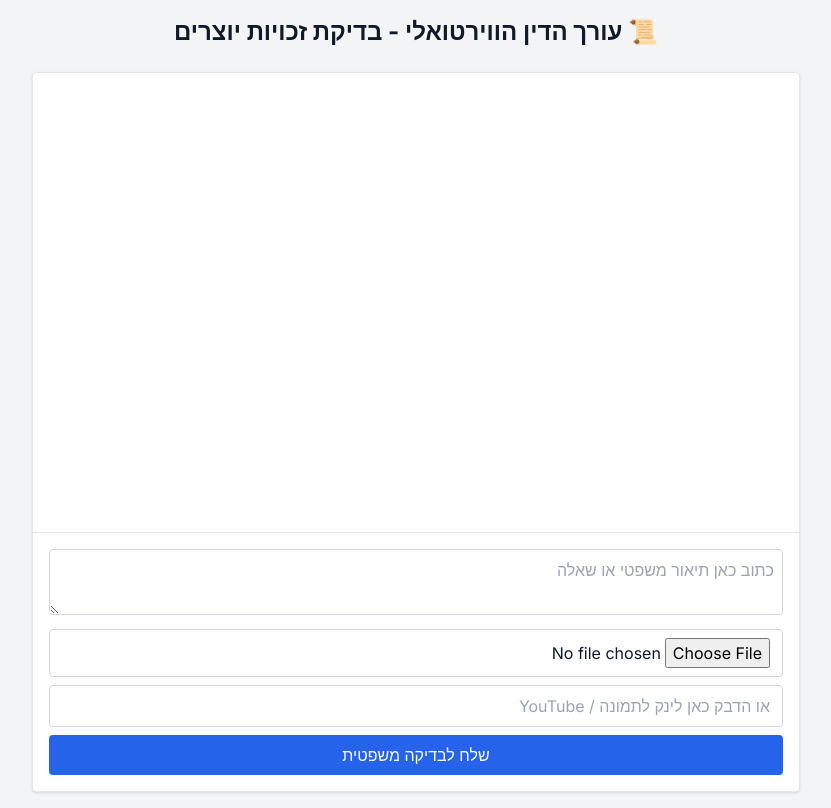
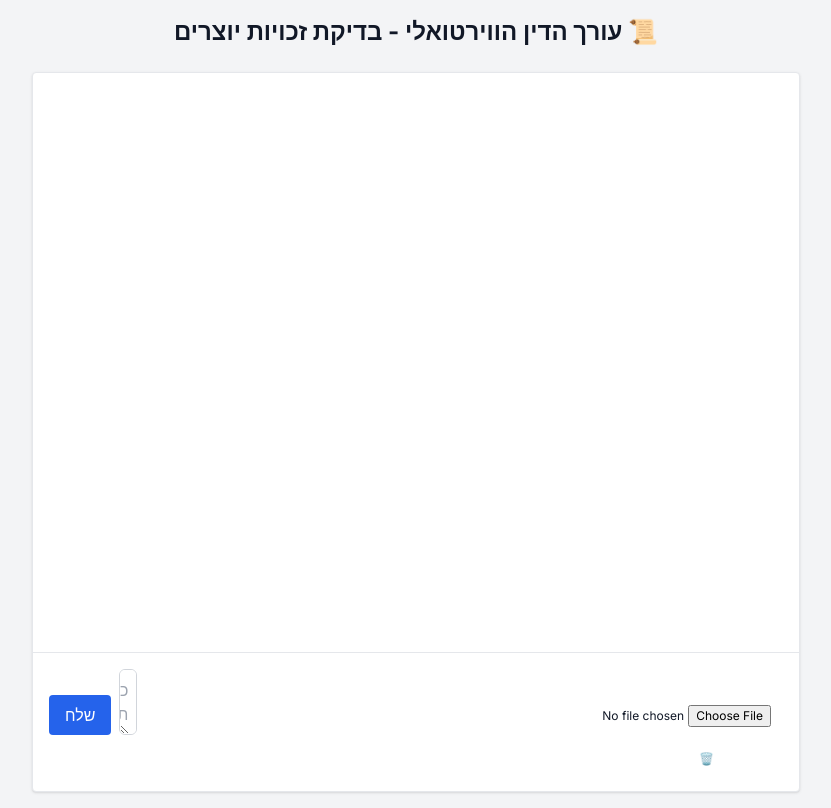
Before and after one commit to Avraham-prog/copyright-checker, a Next.js app: page / in a window 1280 px wide. Shown: the whole page, without its empty margins (224-1055 px from the left). Built offline with nearby package versions, Linux system fonts and the light colour scheme.

Commit message:
Update FormDataSender.tsx

```diff
--- a/components/FormDataSender.tsx
+++ b/components/FormDataSender.tsx
@@ -11,15 +11,22 @@ interface Message {
   prompt: string;
   imageUrl?: string;
   response?: string;
+  timestamp: number;
 }
 
 export default function FormDataSender() {
   const [prompt, setPrompt] = useState("");
   const [file, setFile] = useState<File | null>(null);
-  const [url, setUrl] = useState("");
   const [loading, setLoading] = useState(false);
   const [error, setError] = useState("");
-  const [messages, setMessages] = useState<Message[]>([]);
+  const [messages, setMessages] = useState<Message[]>(() => {
+    if (typeof window !== "undefined") {
+      const stored = localStorage.getItem("chat_history");
+      return stored ? JSON.parse(stored) : [];
+    }
+    return [];
+  });
+
   const messagesEndRef = useRef<HTMLDivElement>(null);
 
   const scrollToBottom = () => {
@@ -28,11 +35,17 @@ export default function FormDataSender() {
 
   useEffect(() => {
     scrollToBottom();
+    localStorage.setItem("chat_history", JSON.stringify(messages));
   }, [messages]);
 
+  const formatTime = (timestamp: number) => {
+    const date = new Date(timestamp);
+    return date.toLocaleTimeString([], { hour: "2-digit", minute: "2-digit" });
+  };
+
   const handleSubmit = async () => {
-    if (!prompt && !file && !url) {
-      setError("יש להזין טקסט, לבחור קובץ או להדביק URL");
+    if (!prompt && !file) {
+      setError("יש להזין טקסט או לבחור קובץ מדיה");
       return;
     }
 
@@ -40,9 +53,9 @@ export default function FormDataSender() {
     setError("");
 
     try {
-      let imageUrl = url;
+      let imageUrl = "";
 
-      if (!imageUrl && file) {
+      if (file) {
         const uploadData = new FormData();
         uploadData.append("file", file);
         uploadData.append("upload_preset", "unsigned_audio");
@@ -58,6 +71,13 @@ export default function FormDataSender() {
       const formData = new FormData();
       formData.append("prompt", prompt);
       if (imageUrl) formData.append("image", imageUrl);
+
+      const timestamp = Date.now();
+
+      setMessages((prev) => [
+        ...prev,
+        { type: "user", prompt, imageUrl: imageUrl || undefined, timestamp },
+      ]);
 
       const res = await fetch(
         process.env.NEXT_PUBLIC_LEGAL_ANALYSIS_API_URL || "",
@@ -75,18 +95,21 @@ export default function FormDataSender() {
 
       setMessages((prev) => [
         ...prev,
-        { type: "user", prompt, imageUrl },
-        { type: "bot", prompt, response: data.summary },
+        { type: "bot", prompt, response: data.summary, timestamp: Date.now() },
       ]);
 
       setPrompt("");
       setFile(null);
-      setUrl("");
     } catch (e: any) {
       setError(e.message || "אירעה שגיאה בשליחה");
     } finally {
       setLoading(false);
     }
+  };
+
+  const handleReset = () => {
+    setMessages([]);
+    localStorage.removeItem("chat_history");
   };
 
   return (
@@ -104,6 +127,9 @@ export default function FormDataSender() {
                   : "bg-gray-100 text-left"
               }`}
             >
+              <div className="text-[10px] text-gray-400 mb-1">
+                {msg.type === "user" ? "אתה" : "עורך הדין הווירטואלי"} • {formatTime(msg.timestamp)}
+              </div>
               {msg.imageUrl && (
                 <img
                   src={msg.imageUrl}
@@ -116,33 +142,41 @@ export default function FormDataSender() {
             </div>
           </div>
         ))}
+        {loading && (
+          <div className="flex justify-start">
+            <div className="bg-gray-100 px-4 py-2 rounded-xl shadow-sm text-sm text-gray-500 animate-pulse">
+              כותב תשובה...
+            </div>
+          </div>
+        )}
         <div ref={messagesEndRef} />
       </div>
 
-      <div className="border-t p-4 space-y-2">
-        <Textarea
-          placeholder="כתוב כאן תיאור משפטי או שאלה"
-          value={prompt}
-          onChange={(e) => setPrompt(e.target.value)}
-        />
+      <div className="border-t p-4">
+        <div className="flex gap-2 items-end">
           <Input
             type="file"
             onChange={(e) => setFile(e.target.files?.[0] || null)}
+            className="w-[36px] p-0 m-0 border-none text-xs file:mr-0"
+            title="צרף קובץ"
           />
-        <Input
-          type="text"
-          placeholder="או הדבק כאן לינק לתמונה / YouTube"
-          value={url}
-          onChange={(e) => setUrl(e.target.value)}
+          <Textarea
+            rows={2}
+            placeholder="כתוב כאן שאלה או תיאור משפטי + אפשר לצרף קובץ"
+            value={prompt}
+            onChange={(e) => setPrompt(e.target.value)}
+            className="flex-1 min-h-[40px] resize-y rounded-md"
           />
-        <Button
-          onClick={handleSubmit}
-          disabled={loading}
-          className="w-full"
-        >
-          {loading ? "⏳ חושב..." : "שלח לבדיקה משפטית"}
+          <Button onClick={handleSubmit} disabled={loading}>
+            {loading ? "⏳ חושב..." : "שלח"}
           </Button>
+        </div>
+        <div className="flex justify-between pt-2">
           {error && <p className="text-red-600 text-sm">❌ {error}</p>}
+          <Button className="text-xs text-gray-500 bg-transparent hover:bg-gray-100" onClick={handleReset}>
+            נקה שיחה 🗑️
+          </Button>
+        </div>
       </div>
     </div>
   );
```
Lines whose indentation alone changed are shown as unchanged.
